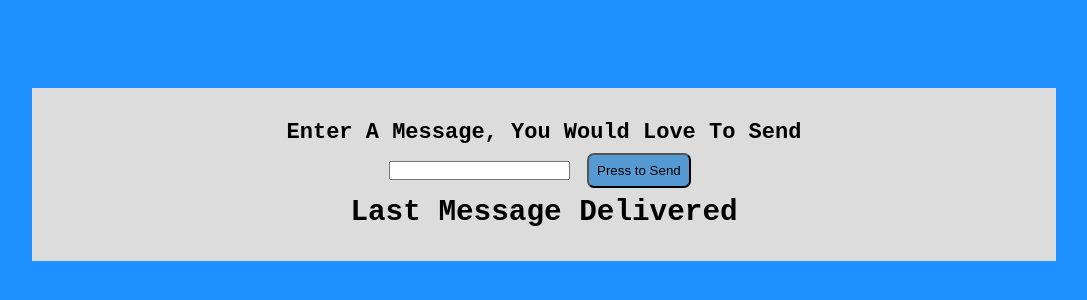
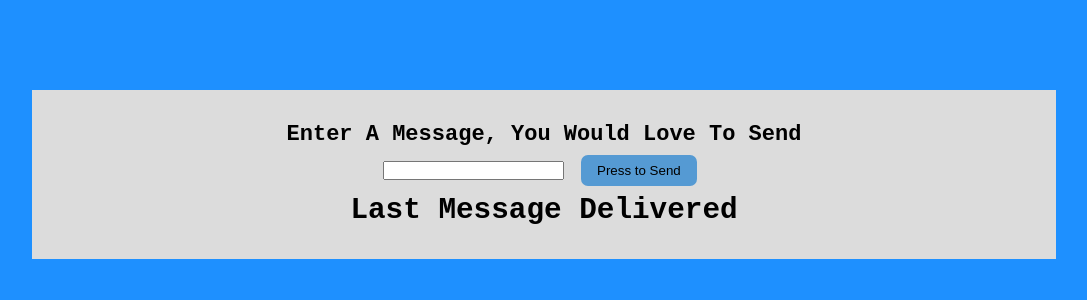
Before and after one commit to iamfredrickokereke/smallProjects, a plain HTML site: page messagePasser/index.html in a window 1280 px wide. Shown: the part 226-526 px from the top of the page, without its empty margins (96-1183 px from the left). Drawn offline with Linux system fonts and the light colour scheme.

Commit message:
modified style button

```diff
--- a/messagePasser/style.css
+++ b/messagePasser/style.css
@@ -7,7 +7,7 @@
 
 body{
     min-height: 100vh;
-    background-color: dodgerblue;
+    background-color: rgb(30, 144, 255);
     display: flex;
     align-items: center;
     justify-content: center;
@@ -19,20 +19,26 @@ body{
 .container{
     flex: 0 0 80%;
     padding: 2rem;
-    background-color: gainsboro;
+    background-color: rgb(220, 220, 220);
     text-align: center;
 }
 
 .sendBtn{
-    padding: 0.5rem;
+    padding: 0.5rem 1rem;
     margin: 0.5rem;
     outline: none;
     background-color: rgb(85, 154, 211);
     border-radius: 7px;
-    cursor: pointer;
+
+    border: none;
+
 }
 
 .sendBtn:hover{
-    background-color: skyblue;
 
+    /* opacity: 0.8; */
+    /* transition: ease-in-out; */
+    color: rgb(220, 220, 220);
+    background-color: rgb(35, 150, 196);
+    cursor: pointer;
 }
```
